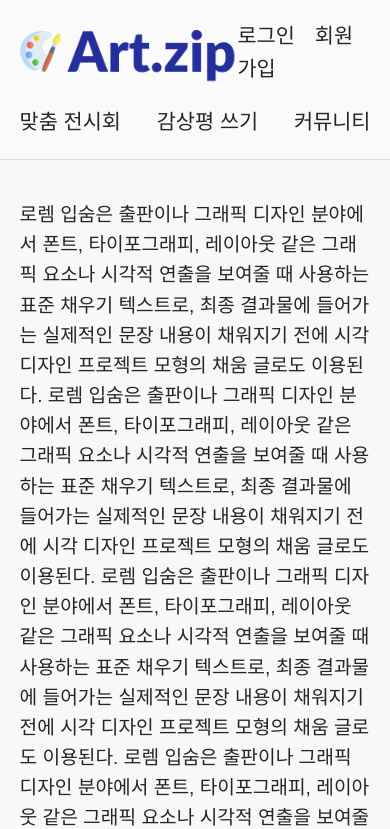
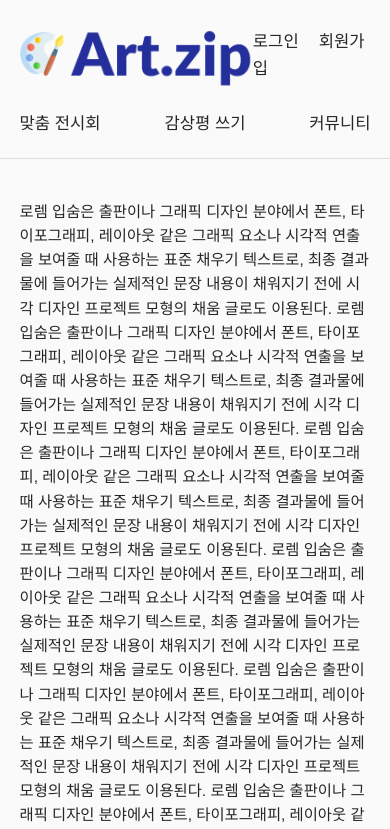
Before and after one commit to prgrms-web-devcourse/Team-BackFro-ArtZip-FE, a Next.js app: page / in a window 390 px wide. Shown: the top 829 px of the page. Built offline with nearby package versions, Linux system fonts and the light colour scheme; a web font is replaced by a local one.

Commit message:
design: 전역 글자색, 배경색 적용

```diff
--- a/styles/globals.css
+++ b/styles/globals.css
@@ -11,11 +11,12 @@
 html {
   font-family: 'Noto Sans KR', sans-serif;
   font-size: 62.5%;
+  color: #3c3c3c;
 }
 
 body {
   font-family: 'Noto Sans KR', sans-serif;
-  background-color: #f8f8f8;
+  background-color: #fafafa;
 }
 
 #__next {
@@ -101,6 +102,6 @@ button {
 
 @media screen and (max-width: 767px) {
   html {
-    font-size: 50%;
+    font-size: 40%;
   }
 }
```
